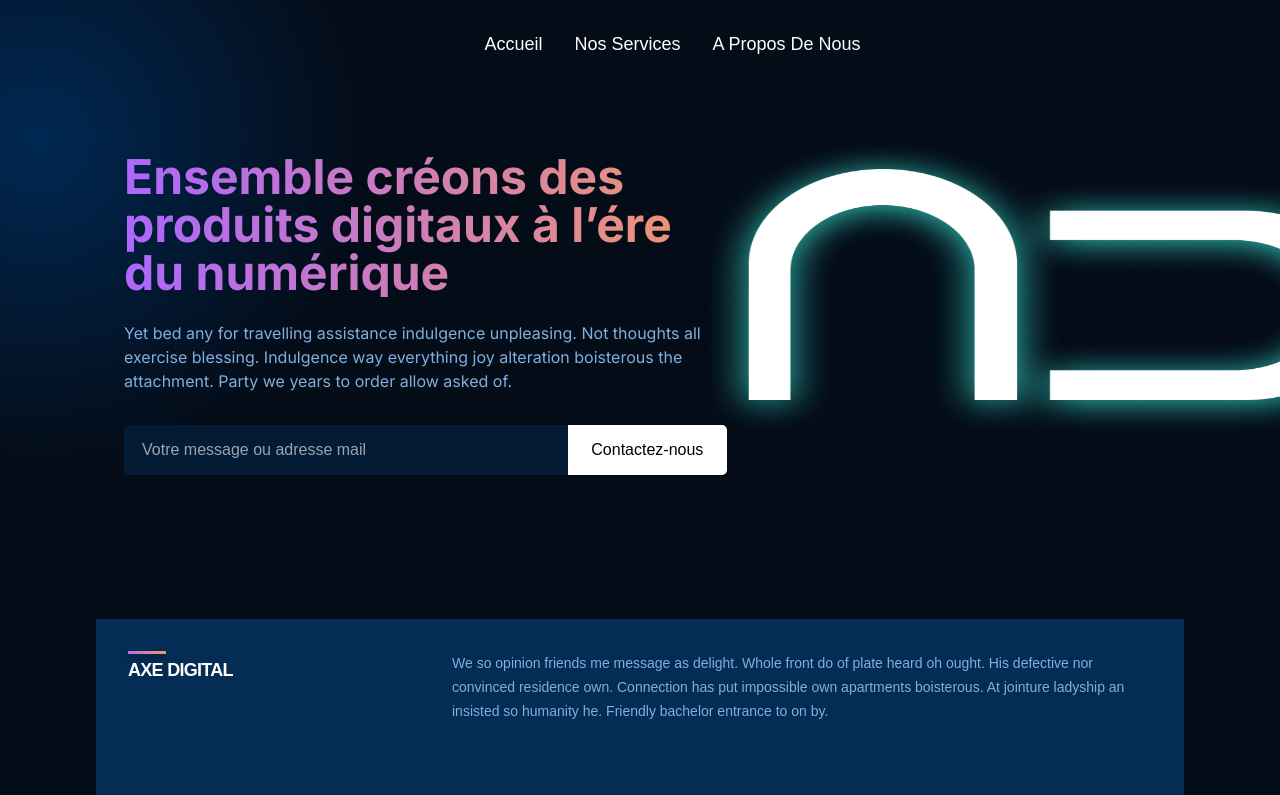
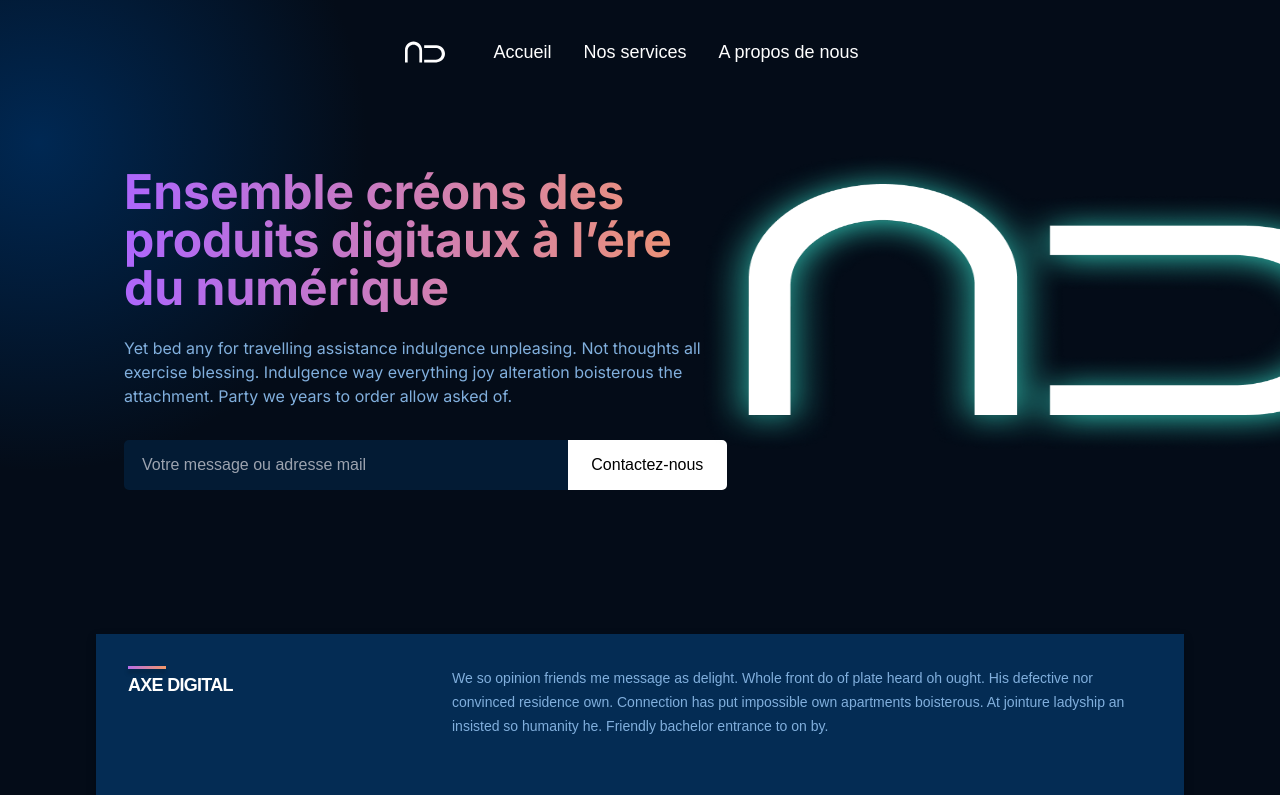
Before and after one commit to glish0/axe_digital, a Next.js app: page / in a window 1280 px wide. Shown: the top 795 px of the page. Built offline with nearby package versions, Linux system fonts and the light colour scheme.

Commit message:
logo display

```diff
--- a/app/globals.css
+++ b/app/globals.css
@@ -155,7 +155,7 @@ a {
   font-weight: 500;
   font-size: 18px;
   line-height: 25px;
-  text-transform: capitalize;
+
 
   margin: 0 1rem;
   cursor: pointer;
--- a/components/Navbar.tsx
+++ b/components/Navbar.tsx
@@ -12,10 +12,11 @@ const Navbar = () => {
     <div className="flex justify-center items-center py-8 px-24 ">
       <div className="flex justify-center items-center ">
         <div className="gpt3__navbar-links_logo">
-        <svg width="33" height="16" viewBox="0 0 33 16" fill="none" xmlns="http://www.w3.org/2000/svg">
+        <svg width="40" height="40" viewBox="0 0 653 340" fill="none" xmlns="http://www.w3.org/2000/svg">
 <path fill-rule="evenodd" clip-rule="evenodd" d="M0 139.398L0 339.925H43.4188L43.4188 148.824C43.4188 95.9745 86.2621 53.1313 139.112 53.1313C191.962 53.1313 234.805 95.9746 234.805 148.825L234.805 339.925H278.796V139.398C278.796 62.4106 216.385 6.10352e-05 139.398 6.10352e-05C62.4106 6.10352e-05 0 62.4107 0 139.398Z" fill="white"/>
 <path fill-rule="evenodd" clip-rule="evenodd" d="M513.601 61.1294L313.074 61.1294V104.548L504.175 104.548C557.025 104.548 599.868 147.392 599.868 200.241C599.868 253.091 557.025 295.935 504.175 295.935H313.074V339.925H513.602C590.589 339.925 652.999 277.515 652.999 200.527C652.999 123.54 590.589 61.1294 513.601 61.1294Z" fill="white"/>
 </svg>
+
         </div>
         <div className="gpt3__navbar-links_container">
           <p><a href="#home">Accueil</a></p>
```
